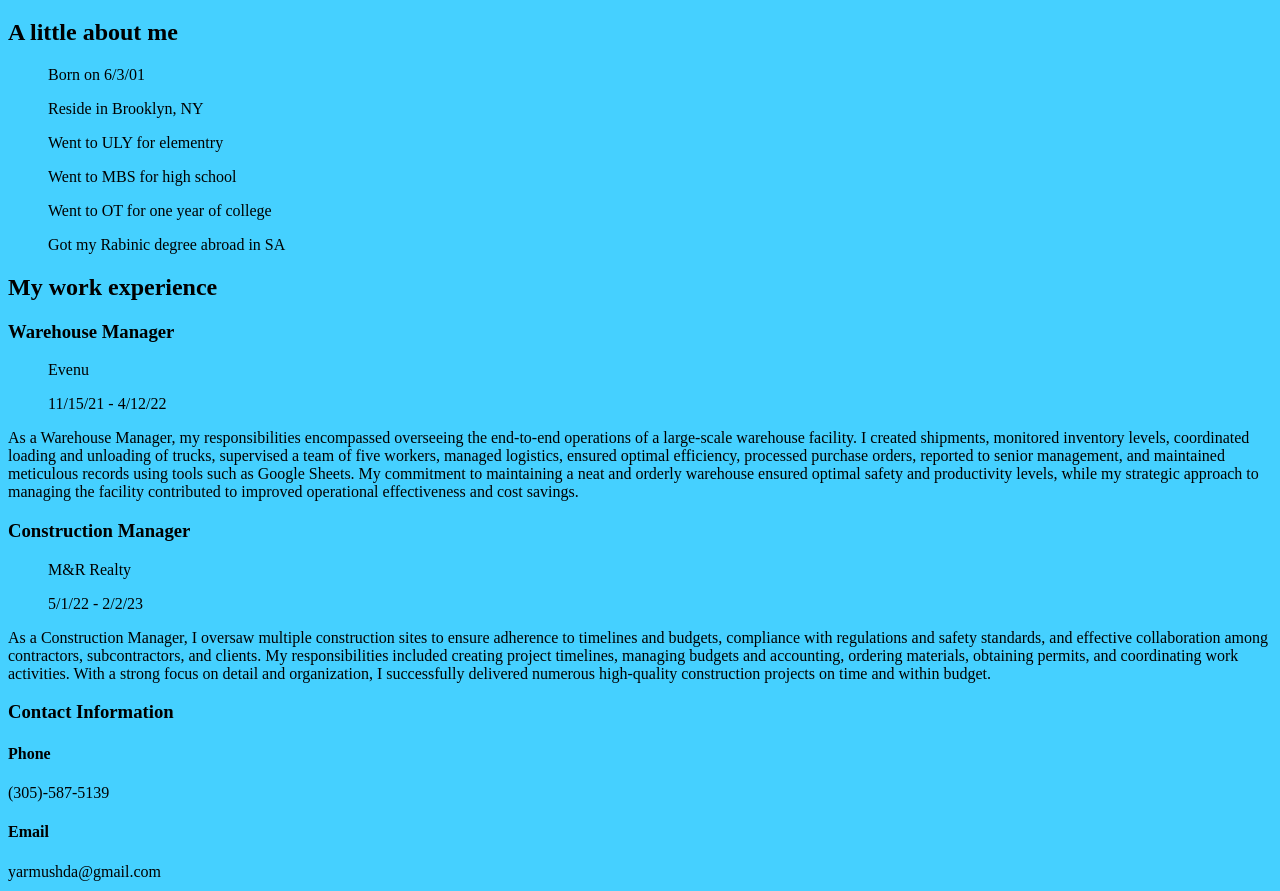
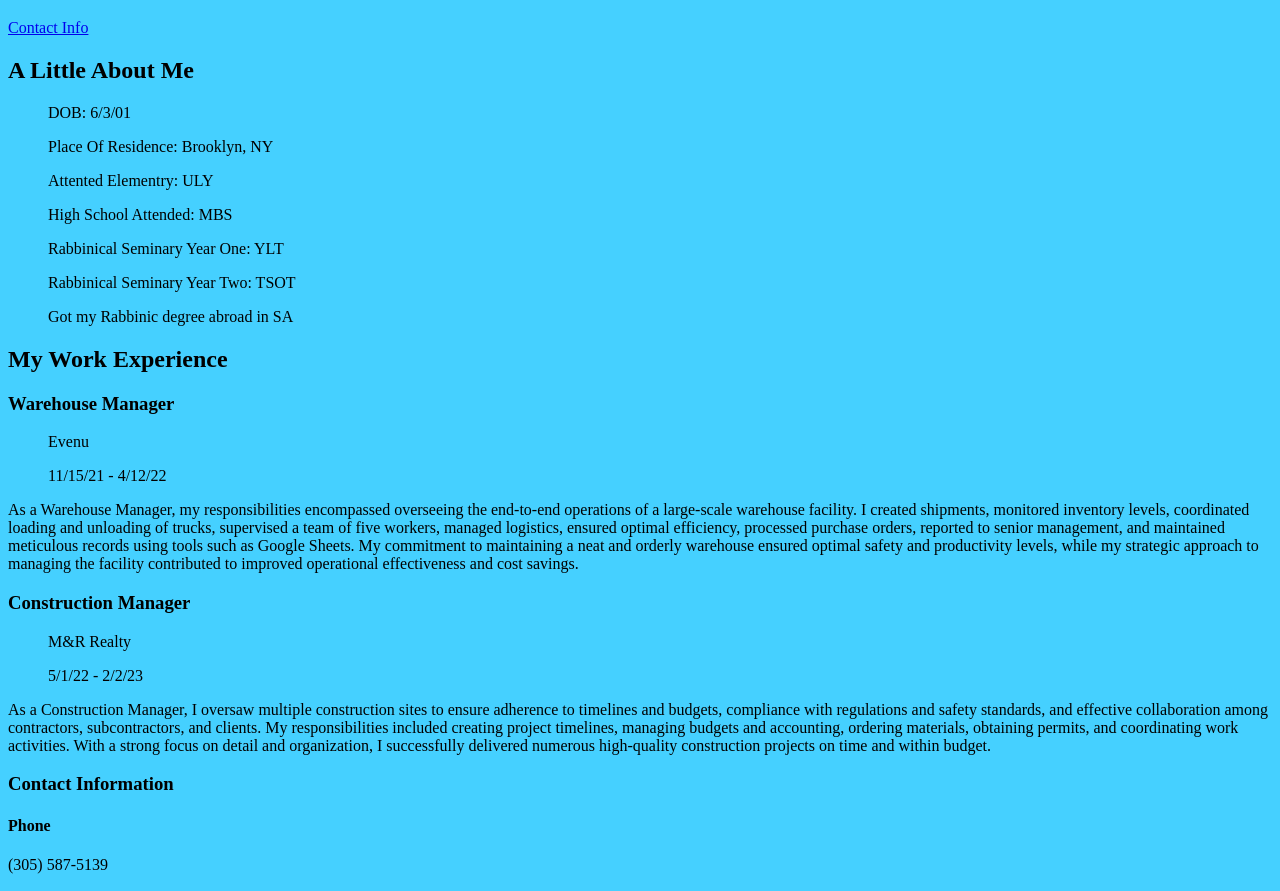
Before and after one commit to dayarmush/my_first_website, a plain HTML site: page index.html in a window 1280 px wide. Shown: the part 61-952 px from the top of the page. Drawn offline with Linux system fonts and the light colour scheme.

Commit message:
touchups and added links

```diff
--- a/index.html
+++ b/index.html
@@ -5,42 +5,46 @@
         <title>My First Website</title>
     </head>
     <body>
-        <h1>Dovid Yarmush</h1>
-        <div>
-            <h2>A little about me</h2>
-            <ul>Born on 6/3/01</ul>
-            <ul>Reside in Brooklyn, NY</ul>
-            <ul>Went to ULY for elementry</ul>
-            <ul>Went to MBS for high school</ul>
-            <ul>Went to OT for one year of college</ul>
-            <ul>Got my Rabinic degree abroad in SA</ul>
+        <h1 id="name">Dovid Yarmush</h1>
+        <a href="#contact">Contact Info</a>
+        <div id="myHistory">
+            <h2 id="aboutMe">A Little About Me</h2>
+            <ul>DOB: 6/3/01</ul>
+            <ul>Place Of Residence: Brooklyn, NY</ul>
+            <ul>Attented Elementry: ULY</ul>
+            <ul>High School Attended: MBS</ul>
+            <ul>Rabbinical Seminary Year One: YLT</ul>
+            <ul>Rabbinical Seminary Year Two: TSOT</ul>
+            <ul>Got my Rabbinic degree abroad in SA</ul>
         </div>
         <div>
-            <h2>My work experience</h2>
-            <h3>Warehouse Manager</h3>
-            <ul>Evenu</ul>
-            <ul>11/15/21 - 4/12/22</ul>
-            <p>As a Warehouse Manager, my responsibilities encompassed overseeing the end-to-end operations of a large-scale warehouse facility. I created shipments, monitored inventory levels, coordinated loading and unloading of trucks, supervised a team of five workers, managed logistics, ensured optimal efficiency, processed purchase orders, reported to senior management, and maintained meticulous records using tools such as Google Sheets. My commitment to maintaining a neat and orderly warehouse ensured optimal safety and productivity levels, while my strategic approach to managing the facility contributed to improved operational effectiveness and cost savings.</p>
+            <h2 id="experience">My Work Experience</h2>
+            <div class="jobs">
+                <h3>Warehouse Manager</h3>
+                <ul>Evenu</ul>
+                <ul>11/15/21 - 4/12/22</ul>
+                <p>As a Warehouse Manager, my responsibilities encompassed overseeing the end-to-end operations of a large-scale warehouse facility. I created shipments, monitored inventory levels, coordinated loading and unloading of trucks, supervised a team of five workers, managed logistics, ensured optimal efficiency, processed purchase orders, reported to senior management, and maintained meticulous records using tools such as Google Sheets. My commitment to maintaining a neat and orderly warehouse ensured optimal safety and productivity levels, while my strategic approach to managing the facility contributed to improved operational effectiveness and cost savings.</p>
+            </div>
         </div>
-        <div>
+        <div class="jobs">
             <h3>Construction Manager</h3>
             <ul>M&R Realty</ul>
             <ul>5/1/22 - 2/2/23</ul>
             <p>As a Construction Manager, I oversaw multiple construction sites to ensure adherence to timelines and budgets, compliance with regulations and safety standards, and effective collaboration among contractors, subcontractors, and clients. My responsibilities included creating project timelines, managing budgets and accounting, ordering materials, obtaining permits, and coordinating work activities. With a strong focus on detail and organization, I successfully delivered numerous high-quality construction projects on time and within budget.</p>
         </div>
         <div>
-            <h3>Contact Information</h3>
+            <h3 id="contact">Contact Information</h3>
             <div>
                 <h4>Phone</h4>
-                <p>(305)-587-5139</p>
+                <p><a href"tel:3055875139">(305) 587-5139</a></p>
             </div>
             <div>
                 <h4>Email</h4>
-                <p>yarmushda@gmail.com</p>
+                <p><a href="mailto:yarmushda@gmail.com" subject="Hello20%Dovid">yarmushda@gmail.com</a></p>
             </div>
             <div>
                 <h4>Linkedin</h4>
-                <p>Coming Soon</p>
+                <p><a href="https://www.linkedin.com/" target="_blank">Coming Soon</a></p>
             </div>
         </div>
         <script src="script.js"></script>
```
